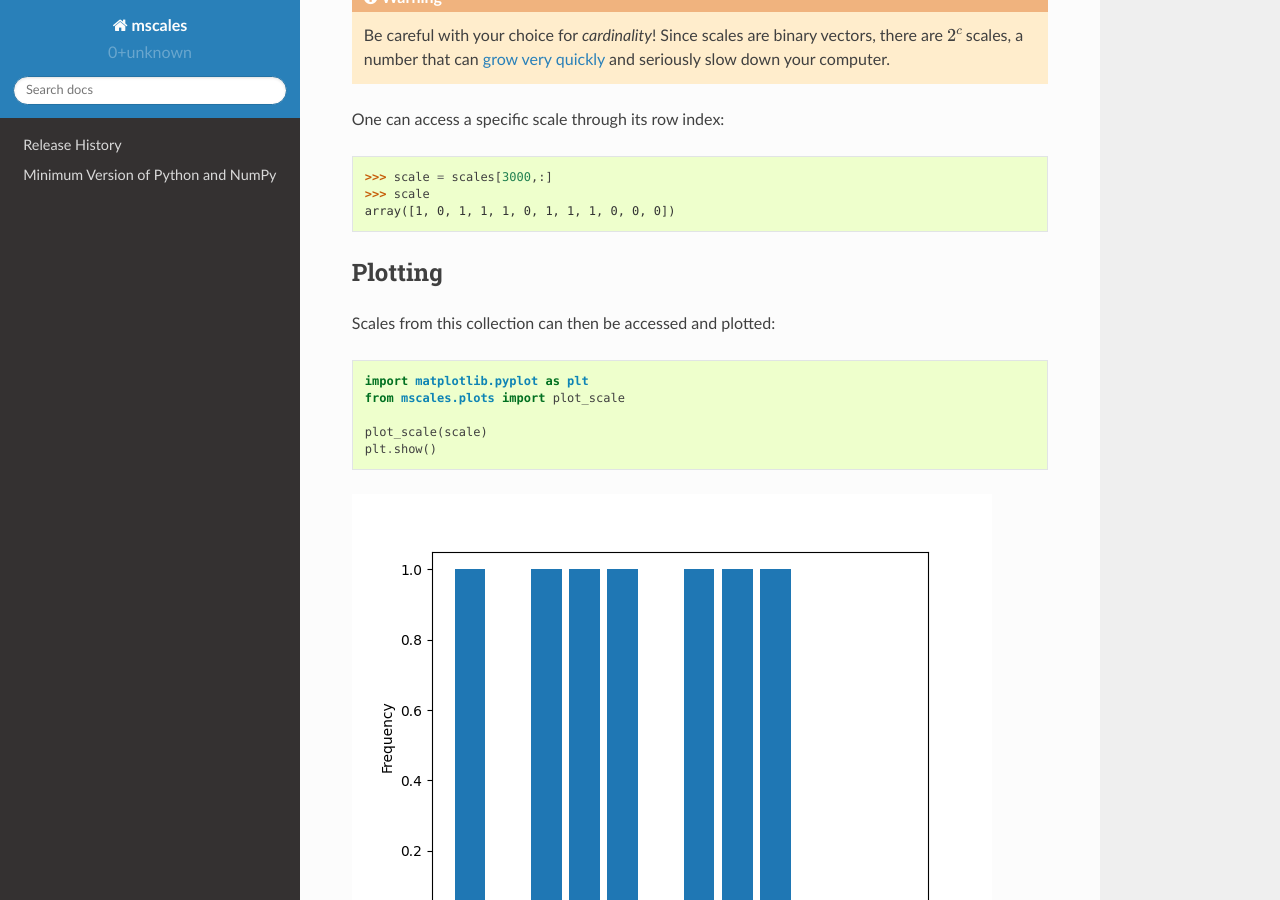
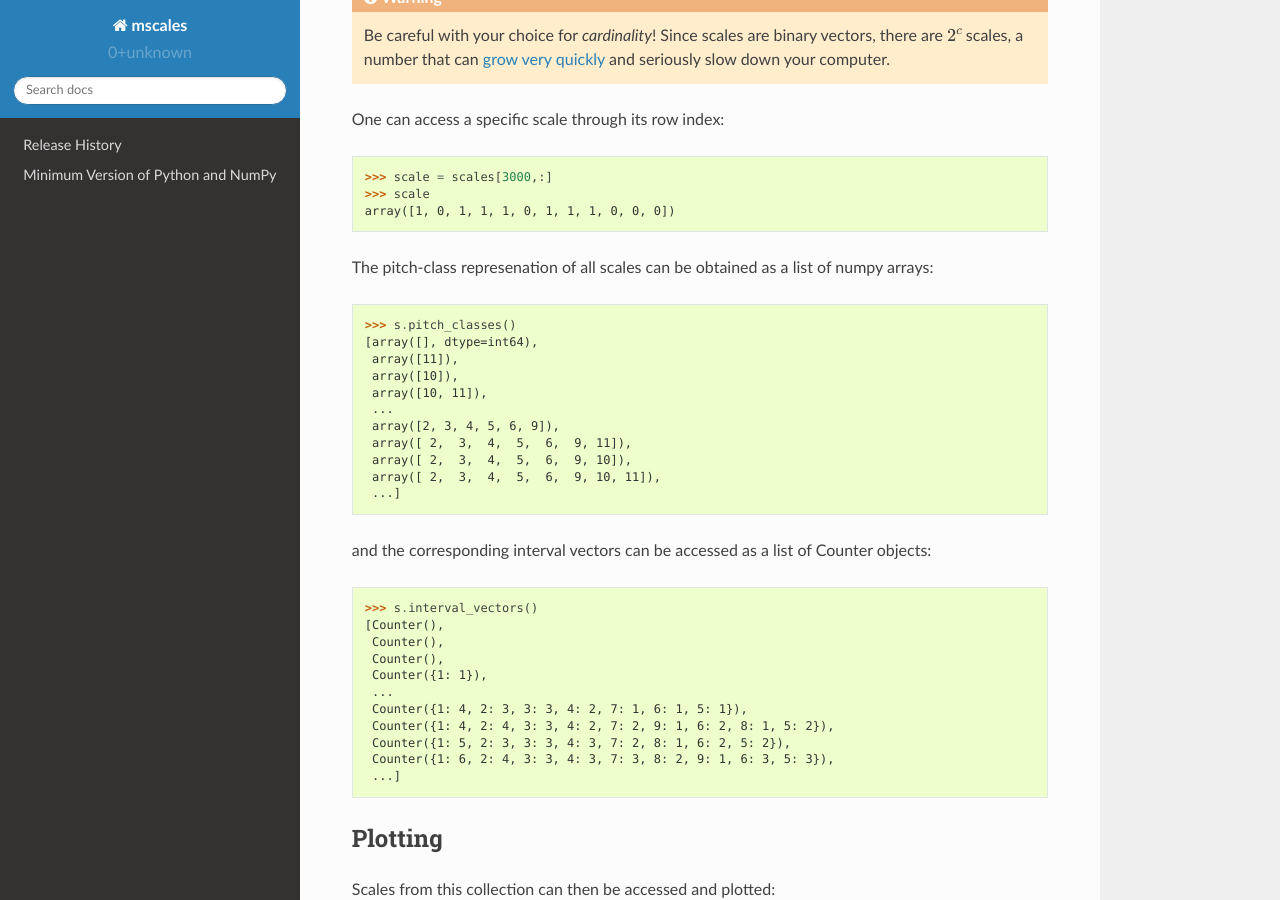
Before and after one commit to fabianmoss/mscales, a Sphinx documentation site: the page built from docs/source/index.rst, in a window 1280 px wide and 900 px high, scrolled down 964 px. Built offline with Sphinx 7.4.7 and the Read the Docs theme 2.0.0, drawn with Linux system fonts in a browser that asks for light colours.

Commit message:
update docs

```diff
--- a/docs/source/index.rst
+++ b/docs/source/index.rst
@@ -21,8 +21,8 @@ You can generate all scales with chromatic `cardinality` as follows:
 
 .. code-block:: python
 
-    from mscales.scales import Scales
-    s = Scales(cardinality=12)
+    >>> from mscales.scales import Scales
+    >>> s = Scales(cardinality=12)
 
 The variable `scales` has initialized all potential scales with cardinality 12.
 In order to access these scales, call the `.all()` method:
@@ -53,6 +53,36 @@ One can access a specific scale through its row index:
 >>> scale = scales[3000,:]
 >>> scale
 array([1, 0, 1, 1, 1, 0, 1, 1, 1, 0, 0, 0])
+
+The pitch-class represenation of all scales can be obtained
+as a list of numpy arrays:
+
+>>> s.pitch_classes()
+[array([], dtype=int64),
+ array([11]),
+ array([10]),
+ array([10, 11]),
+ ...
+ array([2, 3, 4, 5, 6, 9]),
+ array([ 2,  3,  4,  5,  6,  9, 11]),
+ array([ 2,  3,  4,  5,  6,  9, 10]),
+ array([ 2,  3,  4,  5,  6,  9, 10, 11]),
+ ...]
+
+and the corresponding interval vectors can be accessed
+as a list of Counter objects:
+
+>>> s.interval_vectors()
+[Counter(),
+ Counter(),
+ Counter(),
+ Counter({1: 1}),
+ ...
+ Counter({1: 4, 2: 3, 3: 3, 4: 2, 7: 1, 6: 1, 5: 1}),
+ Counter({1: 4, 2: 4, 3: 3, 4: 2, 7: 2, 9: 1, 6: 2, 8: 1, 5: 2}),
+ Counter({1: 5, 2: 3, 3: 3, 4: 3, 7: 2, 8: 1, 6: 2, 5: 2}),
+ Counter({1: 6, 2: 4, 3: 3, 4: 3, 7: 3, 8: 2, 9: 1, 6: 3, 5: 3}),
+ ...]
 
 Plotting
 --------
```
